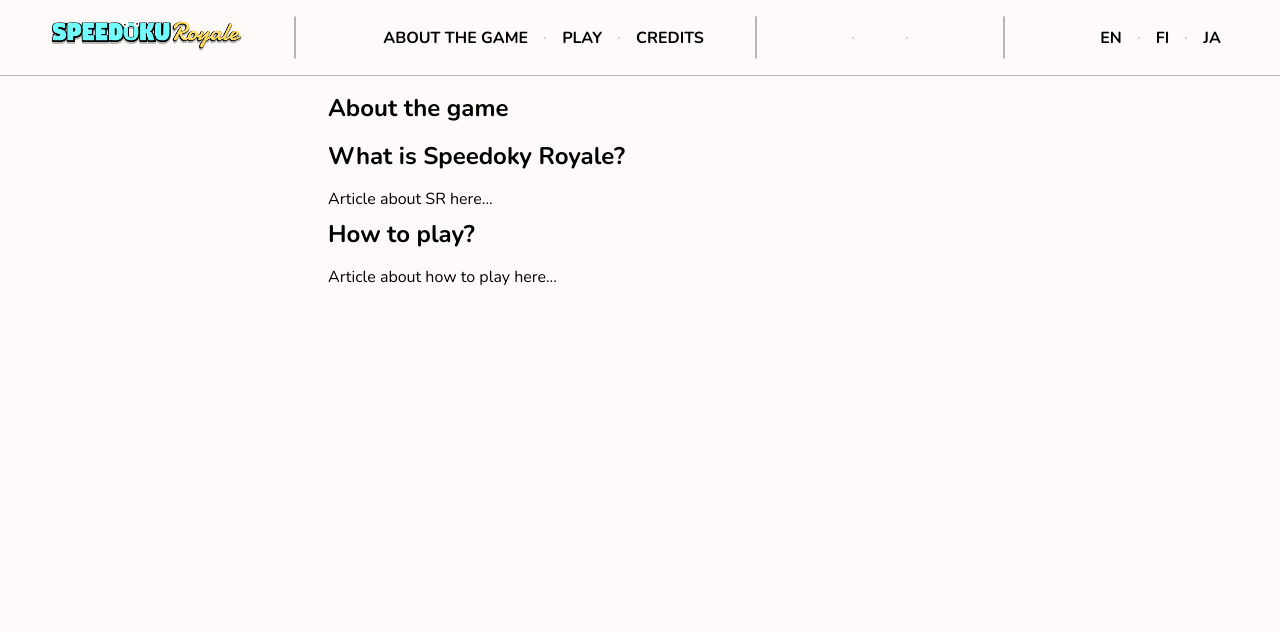
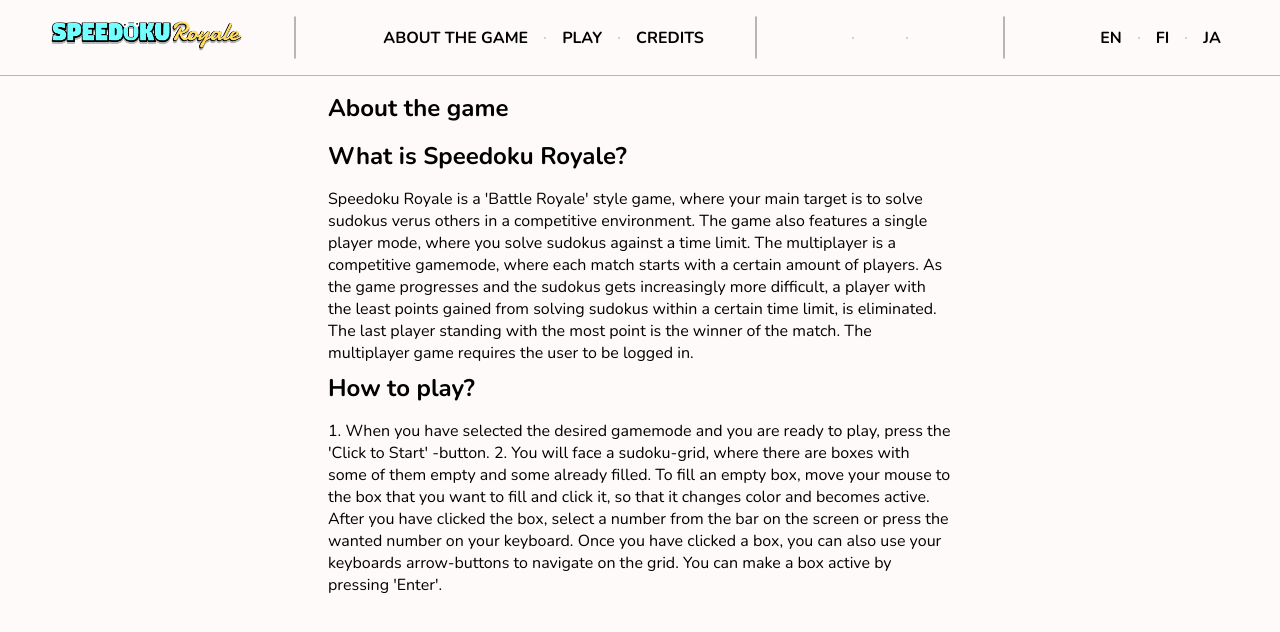
Before and after one commit to mScule/SpeedokuRoyaleFront, a React (Vite) app: page / in a window 1280 px wide. Shown: the top 632 px of the page. Built offline with nearby package versions, Linux system fonts and the light colour scheme; some icons are missing.

Commit message:
Add articles for info and how to play
Added articles in English and Finnish for describing the game and instructing users.

```diff
--- a/src/i18n/messages/languages/en.ts
+++ b/src/i18n/messages/languages/en.ts
@@ -7,11 +7,11 @@
 	// About
 	"title-about": "About the game",
 
-	"title-speedoku-royale": "What is Speedoky Royale?",
-	"article-speedoku-royale": "Article about SR here...",
+	"title-speedoku-royale": "What is Speedoku Royale?",
+	"article-speedoku-royale": "Speedoku Royale is a 'Battle Royale' style game, where your main target is to solve sudokus verus others in a competitive environment. The game also features a single player mode, where you solve sudokus against a time limit. The multiplayer is a competitive gamemode, where each match starts with a certain amount of players. As the game progresses and the sudokus gets increasingly more difficult, a player with the least points gained from solving sudokus within a certain time limit, is eliminated. The last player standing with the most point is the winner of the match. The multiplayer game requires the user to be logged in. ",
 
 	"title-how-to-play": "How to play?",
-	"article-how-to-play": "Article about how to play here...",
+	"article-how-to-play": "1. When you have selected the desired gamemode and you are ready to play, press the 'Click to Start' -button. 2. You will face a sudoku-grid, where there are boxes with some of them empty and some already filled. To fill an empty box, move your mouse to the box that you want to fill and click it, so that it changes color and becomes active. After you have clicked the box, select a number from the bar on the screen or press the wanted number on your keyboard. Once you have clicked a box, you can also use your keyboards arrow-buttons to navigate on the grid. You can make a box active by pressing 'Enter'.",
 
 	// Play
 	"title-play": "Play",
--- a/src/i18n/messages/languages/fi.ts
+++ b/src/i18n/messages/languages/fi.ts
@@ -2,16 +2,16 @@
 
 const fi: Messages = {
 	// Speedoku royale
-	"speedoku-royale": "SpeedokuRoyale",
+	"speedoku-royale": "Speedoku Royale",
 
 	// About
-	"title-about": "Pelistä",
+	"title-about": "Tietoja pelistä",
 
-	"title-speedoku-royale": "Mistä Speedoky Royale:ssa on kyse?",
-	"article-speedoku-royale": "Artikkeli Speedoku Royalesta tähän... BLA",
+	"title-speedoku-royale": "Mikä on Speedoku Royale?",
+	"article-speedoku-royale": "Speedoku Royale on 'Battle Royale' -tyylinen peli, jossa tavoitteena on ratkaista sudokuja reaaliajassa toisia pelaajia vastaan kilpailuhenkisesti. Peli sisältää myös yksinpelimuodon, jossa tavoitteena on ratkaista sudokuja aikarajaa vastaan. Moninpeli on kilpailullinen pelimuoto, jossa kunkin pelisession alussa on tietyn verran pelaajia. Pelin edetessä, ratkaistavat sudokut muuttuvat vaikeammiksi ja pelaajia pudotetaan tietyin aikavälein, riippuen kuka on kerännyt vähiten pisteitä tehdyistä sudokuista. Viimeisenä jäljellä oleva, eniten pisteitä kerännyt pelaaja julistetaan voittajaksi. Pelataksesi moninpeliä, sinun tulee olla kirjautuneena sisään.",
 
 	"title-how-to-play": "Miten pelata?",
-	"article-how-to-play": "Artikkeli siitä miten pelata tähän...",
+	"article-how-to-play": "1. Kun olet valinnut haluamasi pelimuodon ja olet valmis pelaamaan, paina 'Click to Start' -nappia. 2. Näkyviin tulee sudoku-ruudukko, jossa on tyhjiä- sekä valmiiksi täytettyjä ruutuja. Täyttääksesi ruudun, liikuta hiirtä haluamallesi ruudun kohdalle ja klikkaa siitä, jolloin ruutu muuttuu aktiiviseksi. Tämän jälkeen voit valita numeron ruudun alaosan numeropalkista tai painaa haluttua numeroa näppäimistöstä. Kun olet klikannut tyhjää ruutua kerran, voit myös liikkua ruudusta toiseen nuolinäppäimen avulla. Voit muuttaa tyhjän ruudun aktiiviseksi painamalla 'Enter' -näppäintä. ",
 
 	// Play
 	"title-play": "Pelaa",
```
